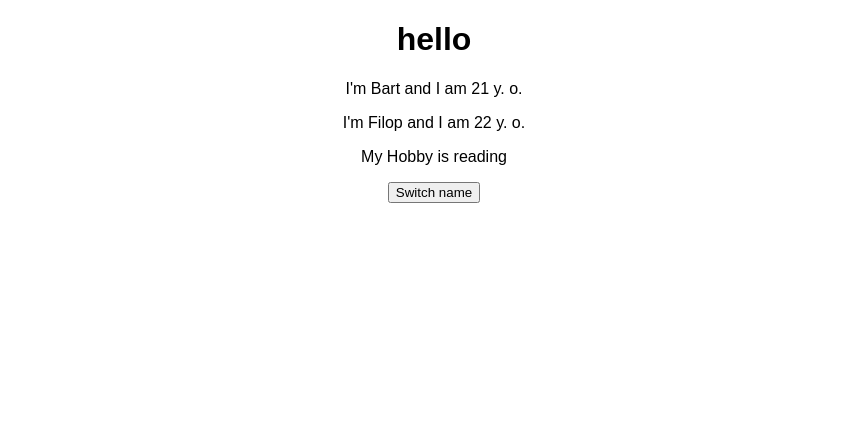
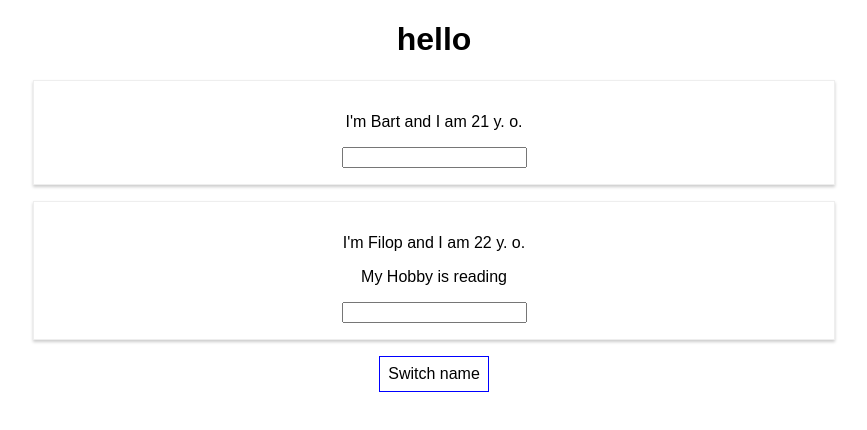
Before and after one commit to BartoszGamza/react-playground, a React (Create React App) app: page / in a window 1280 px wide. Shown: the top 430 px of the page, without its empty margins (206-1073 px from the left). Built offline with nearby package versions, Linux system fonts and the light colour scheme.

Commit message:
added two types of styling

```diff
--- a/src/App.js
+++ b/src/App.js
@@ -10,30 +10,53 @@ class App extends Component {
     ]
   }
 
-  switchName = () => {
+  switchName = (newName) => {
     this.setState({
       persons: [
-        { name: 'Rafal', age: 21} ,
+        { name: newName, age: 21} ,
         { name: 'Filop', age: 72}
       ]
     })
     console.log('names changed')
   }
 
+  changeName = (event) => {
+    this.setState({
+      persons: [
+        { name: 'Bart', age: 21} ,
+        { name: event.target.value, age: 72}
+      ]
+    })
+  }
+
   render () {
+    const style = {
+      backgroundColor: 'white',
+      font: 'inherit',
+      border: '1px solid blue',
+      padding: '8px',
+      cursor: 'pointer'
+    }
+
     return (
       <div className="App">
         <h1>hello</h1>
         <Person
           name={this.state.persons[0].name}
-          age={this.state.persons[0].age} />
+          age={this.state.persons[0].age}
+          input={this.changeName}/>
         <Person
           name={this.state.persons[1].name}
           age={this.state.persons[1].age}
-          click={this.switchName}>
+          click={this.switchName.bind(this, 'Max!')} //bind is better option than below
+          input={this.changeName}>
           My Hobby is reading
         </Person>
-        <button onClick={this.switchName}>Switch name</button>
+        <button
+          style={style}
+          onClick={() => this.switchName('Maximillian!!')}>
+          Switch name
+        </button>
       </div>
     );
   }
--- /dev/null
+++ b/src/Person/Person.css
@@ -0,0 +1,8 @@
+.Person {
+  width: 60%;
+  margin: 16px auto;
+  border: 1px solid #eee;
+  box-shadow: 0 2px 3px #ccc;
+  padding: 16px;
+  text-align: center;
+}
--- a/src/Person/Person.js
+++ b/src/Person/Person.js
@@ -1,10 +1,12 @@
 import React from 'react'
+import './Person.css'
 
 const person = (props) => {
   return (
-    <div>
+    <div className="Person">
       <p onClick={props.click}>I'm {props.name} and I am {props.age} y. o.</p>
       <p>{props.children}</p>
+      <input type="text" onChange={props.input}/>
     </div>
   )
 }
```
